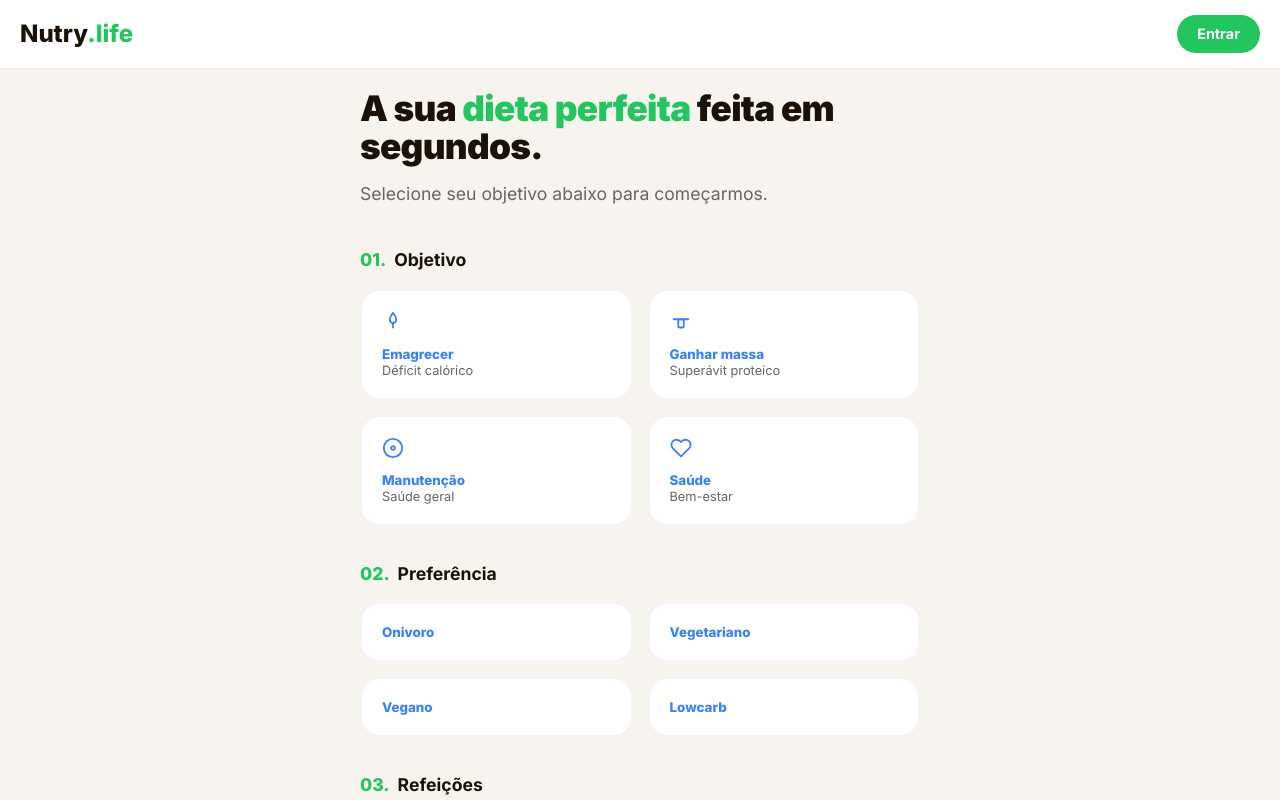
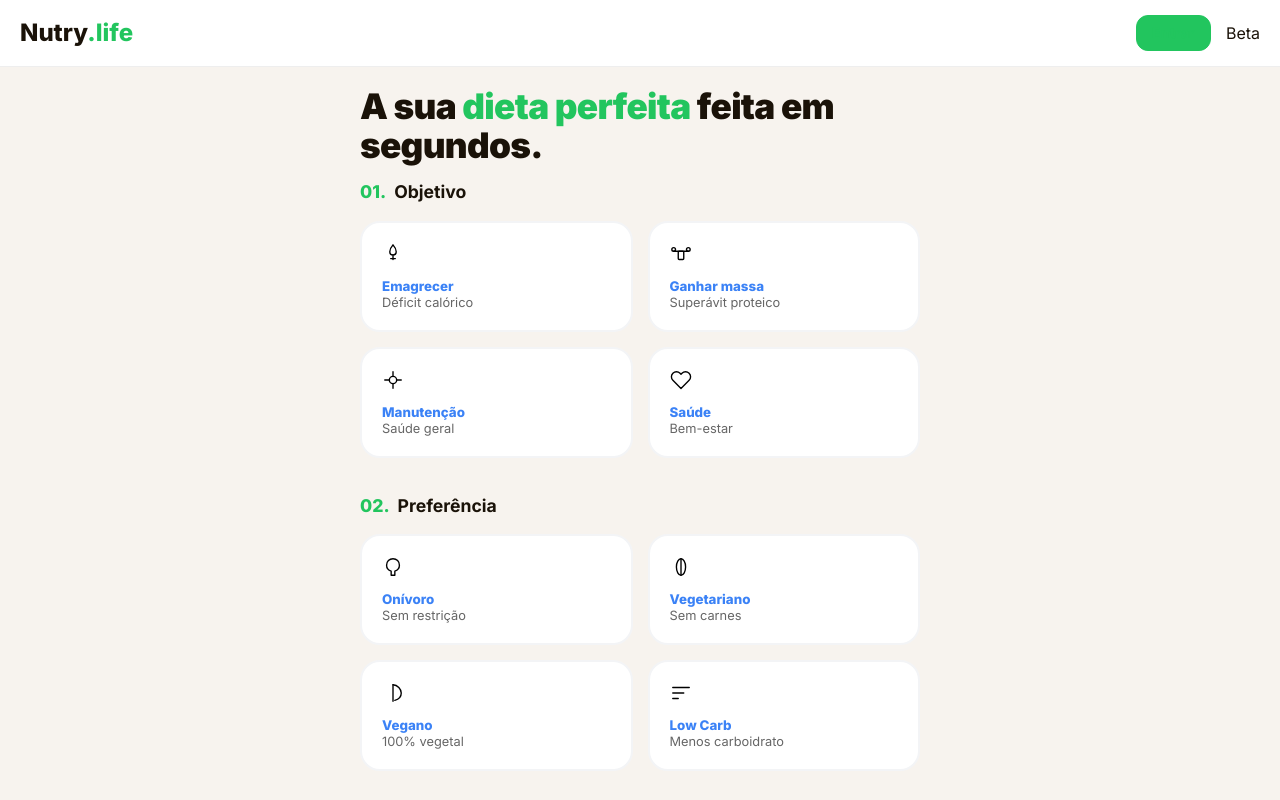
Before and after one commit to elevanceseguros/Nutri, a Next.js app: page / in a window 1280 px wide. Shown: the top 800 px of the page. Built offline with nearby package versions, Linux system fonts and the light colour scheme; a web font is replaced by a local one.

Commit message:
Update page.tsx

```diff
--- a/src/app/page.tsx
+++ b/src/app/page.tsx
@@ -4,68 +4,108 @@ import React, { useState, useEffect } from "react";
 import { supabase } from "../lib/supabase";
 import styles from "./page.module.css";
 
-// --- TIPAGENS ---
+// --- TIPAGENS ORIGINAIS ---
 type Objetivo = "emagrecer" | "massa" | "manutencao" | "saude";
 type Dieta = "onivoro" | "vegetariano" | "vegano" | "lowcarb";
 type Screen = "onboarding" | "loading" | "plan";
 type ModalType = "swap" | "new" | null;
+type BillingType = "mensal" | "anual";
 
-// --- ÍCONES ---
-const IcoSwap = () => (
-  <svg width="14" height="14" viewBox="0 0 24 24" fill="none" stroke="currentColor" strokeWidth="2.5" strokeLinecap="round" strokeLinejoin="round">
-    <path d="m7 21-4-4 4-4"/><path d="M3 17h18"/><path d="m17 3 4 4-4 4"/><path d="M21 7H3"/>
-  </svg>
-);
-function IcoEmagrecer() { return <svg width="22" height="22" viewBox="0 0 24 24" fill="none" stroke="#3b82f6" strokeWidth="2" strokeLinecap="round" strokeLinejoin="round"><path d="M12 2c0 0-3.5 4-3.5 7.5a3.5 3.5 0 007 0C15.5 6 12 2 12 2z"/><line x1="12" y1="13" x2="12" y2="18"/></svg>; }
-function IcoMassa() { return <svg width="22" height="22" viewBox="0 0 24 24" fill="none" stroke="#3b82f6" strokeWidth="2" strokeLinecap="round" strokeLinejoin="round"><rect x="9" y="9" width="6" height="9" rx="1"/><line x1="4" y1="9" x2="20" y2="9"/></svg>; }
-function IcoManutencao() { return <svg width="22" height="22" viewBox="0 0 24 24" fill="none" stroke="#3b82f6" strokeWidth="2" strokeLinecap="round" strokeLinejoin="round"><circle cx="12" cy="12" r="10"/><circle cx="12" cy="12" r="2"/></svg>; }
-function IcoSaude() { return <svg width="22" height="22" viewBox="0 0 24 24" fill="none" stroke="#3b82f6" strokeWidth="2" strokeLinecap="round" strokeLinejoin="round"><path d="M20.84 4.61a5.5 5.5 0 00-7.78 0L12 5.67l-1.06-1.06a5.5 5.5 0 00-7.78 7.78l1.06 1.06L12 21.23l7.78-7.78 1.06-1.06a5.5 5.5 0 000-7.78z"/></svg>; }
+interface Ingrediente { item: string; substituto: string; }
+interface Refeicao {
+  nome: string; horario: string; prato: string;
+  descricao: string; ingredientes: Ingrediente[]; preparo: string[];
+  foto_url?: string;
+  calorias: number; proteinas_g: number; carboidratos_g: number; gorduras_g: number;
+}
+interface Plano {
+  titulo: string; subtitulo: string; calorias_totais: number;
+  proteinas_g: number; carboidratos_g: number; gorduras_g: number;
+  dica_do_dia: string; refeicoes: Refeicao[];
+}
+
+// --- TODOS OS SEUS ÍCONES ORIGINAIS (RESTORED) ---
+function IcoEmagrecer() { return <svg width="22" height="22" viewBox="0 0 24 24" fill="none" stroke="currentColor" strokeWidth="1.5" strokeLinecap="round" strokeLinejoin="round"><path d="M12 2c0 0-3.5 4-3.5 7.5a3.5 3.5 0 007 0C15.5 6 12 2 12 2z"/><line x1="12" y1="13" x2="12" y2="18"/><line x1="9.5" y1="17" x2="14.5" y2="17"/></svg>; }
+function IcoMassa() { return <svg width="22" height="22" viewBox="0 0 24 24" fill="none" stroke="currentColor" strokeWidth="1.5" strokeLinecap="round" strokeLinejoin="round"><rect x="9" y="9" width="6" height="9" rx="1"/><line x1="4" y1="9" x2="20" y2="9"/><circle cx="4" cy="7" r="2"/><circle cx="20" cy="7" r="2"/></svg>; }
+function IcoManutencao() { return <svg width="22" height="22" viewBox="0 0 24 24" fill="none" stroke="currentColor" strokeWidth="1.5" strokeLinecap="round" strokeLinejoin="round"><circle cx="12" cy="12" r="4"/><line x1="12" y1="3" x2="12" y2="8"/><line x1="12" y1="16" x2="12" y2="21"/><line x1="3" y1="12" x2="8" y2="12"/><line x1="16" y1="12" x2="21" y2="12"/></svg>; }
+function IcoSaude() { return <svg width="22" height="22" viewBox="0 0 24 24" fill="none" stroke="currentColor" strokeWidth="1.5" strokeLinecap="round" strokeLinejoin="round"><path d="M20.84 4.61a5.5 5.5 0 00-7.78 0L12 5.67l-1.06-1.06a5.5 5.5 0 00-7.78 7.78l1.06 1.06L12 21.23l7.78-7.78 1.06-1.06a5.5 5.5 0 000-7.78z"/></svg>; }
+function IcoOnivoro() { return <svg width="22" height="22" viewBox="0 0 24 24" fill="none" stroke="currentColor" strokeWidth="1.5" strokeLinecap="round" strokeLinejoin="round"><path d="M12 3c-4 0-7 3-7 7 0 3 2 5.5 5 6.5V21h4v-4.5c3-1 5-3.5 5-6.5 0-4-3-7-7-7z"/></svg>; }
+function IcoVegetariano() { return <svg width="22" height="22" viewBox="0 0 24 24" fill="none" stroke="currentColor" strokeWidth="1.5" strokeLinecap="round" strokeLinejoin="round"><ellipse cx="12" cy="12" rx="5" ry="9"/><line x1="12" y1="3" x2="12" y2="21"/></svg>; }
+function IcoVegano() { return <svg width="22" height="22" viewBox="0 0 24 24" fill="none" stroke="currentColor" strokeWidth="1.5" strokeLinecap="round" strokeLinejoin="round"><path d="M12 3c5 0 9 5 9 9 0 4-3 7-7 8"/><line x1="12" y1="3" x2="12" y2="21"/></svg>; }
+function IcoLowCarb() { return <svg width="22" height="22" viewBox="0 0 24 24" fill="none" stroke="currentColor" strokeWidth="1.5" strokeLinecap="round" strokeLinejoin="round"><line x1="3" y1="6" x2="21" y2="6"/><line x1="3" y1="12" x2="15" y2="12"/><line x1="3" y1="18" x2="9" y2="18"/></svg>; }
+
+// --- DADOS ORIGINAIS ---
+const OBJETIVOS = [
+  { v: "emagrecer" as Objetivo, ic: IcoEmagrecer, lb: "Emagrecer", sub: "Déficit calórico" },
+  { v: "massa" as Objetivo, ic: IcoMassa, lb: "Ganhar massa", sub: "Superávit proteico" },
+  { v: "manutencao" as Objetivo, ic: IcoManutencao, lb: "Manutenção", sub: "Saúde geral" },
+  { v: "saude" as Objetivo, ic: IcoSaude, lb: "Saúde", sub: "Bem-estar" },
+];
+
+const DIETAS = [
+  { v: "onivoro" as Dieta, ic: IcoOnivoro, lb: "Onívoro", sub: "Sem restrição" },
+  { v: "vegetariano" as Dieta, ic: IcoVegetariano, lb: "Vegetariano", sub: "Sem carnes" },
+  { v: "vegano" as Dieta, ic: IcoVegano, lb: "Vegano", sub: "100% vegetal" },
+  { v: "lowcarb" as Dieta, ic: IcoLowCarb, lb: "Low Carb", sub: "Menos carboidrato" },
+];
+
+const MEAL_OPTIONS = [
+  { v: 1, sub: "Jejum Extremo" }, { v: 2, sub: "Jejum 16h" }, { v: 3, sub: "Padrão Diário" }, { v: 4, sub: "Com Lanchinhos" }, { v: 5, sub: "A cada 3 horas" }
+];
 
 export default function Home() {
   const [user, setUser] = useState<any>(null);
   const [isPro, setIsPro] = useState(false);
+
   const [objetivo, setObjetivo] = useState<Objetivo | null>(null);
   const [dieta, setDieta] = useState<Dieta | null>(null);
   const [refeicoes, setRefeicoes] = useState<number | null>(null);
   const [screen, setScreen] = useState<Screen>("onboarding");
-  const [plano, setPlano] = useState<any>(null);
+  const [plano, setPlano] = useState<Plano | null>(null);
   const [openMeal, setOpenMeal] = useState<number>(0);
   const [modalType, setModalType] = useState<ModalType>(null);
+  const [billing, setBilling] = useState<BillingType>("anual");
 
   useEffect(() => {
-    supabase.auth.getSession().then(({ data: { session } }) => {
+    const checkAuth = async () => {
+      const { data: { session } } = await supabase.auth.getSession();
       if (session?.user) {
         setUser(session.user);
-        supabase.from("profiles").select("plano").eq("id", session.user.id).single()
-          .then(({ data }) => { if (data?.plano === "pro") setIsPro(true); });
+        const { data: perfil } = await supabase.from("profiles").select("plano").eq("id", session.user.id).single();
+        if (perfil?.plano === "pro") setIsPro(true);
       }
-    });
+    };
+    checkAuth();
   }, []);
 
   async function gerarPlano() {
     if (!objetivo || !dieta || !refeicoes) return;
     setScreen("loading");
-    setTimeout(() => {
-      setPlano({
-        titulo: "Emagrecimento",
-        refeicoes: [
-          { nome: "Almoço Principal", prato: "Frango Grelhado com Brócolis e Ovos Mexidos", calorias: 1500, ingredientes: [{item: "300g peito de frango"}, {item: "400g brócolis"}, {item: "3 ovos mexidos"}] }
-        ]
+    try {
+      const res = await fetch("/api/plano", {
+        method: "POST",
+        headers: { "Content-Type": "application/json" },
+        body: JSON.stringify({ objetivo, dieta, refeicoes }),
       });
+      const data = await res.json();
+      setPlano(data);
       setScreen("plan");
-    }, 2000);
+    } catch (err) {
+      setScreen("onboarding");
+    }
   }
 
   return (
-    <>
+    <div className={styles.container}>
       <header className={styles.header}>
         <div className={styles.logo}>Nutry<span className={styles.logoAccent}>.life</span></div>
-        <div style={{ display: 'flex', gap: '10px', alignItems: 'center' }}>
+        <div style={{ display: 'flex', gap: '15px', alignItems: 'center' }}>
           {user ? (
             <button onClick={() => supabase.auth.signOut().then(() => window.location.reload())} className={styles.swapBtn}>Sair</button>
           ) : (
-            <a href="/login" className={styles.btnEntrar}>Entrar</a>
+            <a href="/login" className={styles.btnEntrar} style={{border: '1.5px solid #22c55e', padding: '6px 15px', borderRadius: '12px', textDecoration: 'none', color: '#22c55e', fontWeight: '700'}}>Entrar</a>
           )}
+          <div className={styles.badge}>Beta</div>
         </div>
       </header>
 
@@ -73,32 +113,28 @@ export default function Home() {
         {screen === "onboarding" && (
           <div className="fade-up">
             <h1 className={styles.heroTitle}>A sua <em className={styles.heroEm}>dieta perfeita</em> feita em segundos.</h1>
-            <p className={styles.heroSub}>Selecione seu objetivo abaixo para começarmos.</p>
 
             <div className={styles.qBlock}>
               <div className={styles.qLabelRow}><span className={styles.qNum}>01.</span> <span className={styles.qLabel}>Objetivo</span></div>
               <div className={styles.qGrid}>
-                <button className={`${styles.qBtn} ${objetivo === "emagrecer" ? styles.qBtnActive : ""}`} onClick={() => setObjetivo("emagrecer")}>
-                  <IcoEmagrecer /><span className={styles.qBtnLabel}>Emagrecer</span><span className={styles.qBtnSub}>Déficit calórico</span>
-                </button>
-                <button className={`${styles.qBtn} ${objetivo === "massa" ? styles.qBtnActive : ""}`} onClick={() => setObjetivo("massa")}>
-                  <IcoMassa /><span className={styles.qBtnLabel}>Ganhar massa</span><span className={styles.qBtnSub}>Superávit proteico</span>
-                </button>
-                <button className={`${styles.qBtn} ${objetivo === "manutencao" ? styles.qBtnActive : ""}`} onClick={() => setObjetivo("manutencao")}>
-                  <IcoManutencao /><span className={styles.qBtnLabel}>Manutenção</span><span className={styles.qBtnSub}>Saúde geral</span>
-                </button>
-                <button className={`${styles.qBtn} ${objetivo === "saude" ? styles.qBtnActive : ""}`} onClick={() => setObjetivo("saude")}>
-                  <IcoSaude /><span className={styles.qBtnLabel}>Saúde</span><span className={styles.qBtnSub}>Bem-estar</span>
-                </button>
+                {OBJETIVOS.map(({ v, ic: Ic, lb, sub }) => (
+                  <button key={v} className={`${styles.qBtn} ${objetivo === v ? styles.qBtnActive : ""}`} onClick={() => setObjetivo(v)}>
+                    <span className={styles.qBtnIcon}><Ic /></span>
+                    <span className={styles.qBtnLabel}>{lb}</span>
+                    <span className={styles.qBtnSub}>{sub}</span>
+                  </button>
+                ))}
               </div>
             </div>
 
             <div className={styles.qBlock}>
               <div className={styles.qLabelRow}><span className={styles.qNum}>02.</span> <span className={styles.qLabel}>Preferência</span></div>
               <div className={styles.qGrid}>
-                {["Onivoro", "Vegetariano", "Vegano", "Lowcarb"].map((v) => (
-                  <button key={v} className={`${styles.qBtn} ${dieta === v.toLowerCase() ? styles.qBtnActive : ""}`} onClick={() => setDieta(v.toLowerCase() as Dieta)}>
-                    <span className={styles.qBtnLabel} style={{marginTop: 0}}>{v}</span>
+                {DIETAS.map(({ v, ic: Ic, lb, sub }) => (
+                  <button key={v} className={`${styles.qBtn} ${dieta === v ? styles.qBtnActive : ""}`} onClick={() => setDieta(v)}>
+                    <span className={styles.qBtnIcon}><Ic /></span>
+                    <span className={styles.qBtnLabel}>{lb}</span>
+                    <span className={styles.qBtnSub}>{sub}</span>
                   </button>
                 ))}
               </div>
@@ -107,48 +143,43 @@ export default function Home() {
             <div className={styles.qBlock}>
               <div className={styles.qLabelRow}><span className={styles.qNum}>03.</span> <span className={styles.qLabel}>Refeições</span></div>
               <div className={styles.mealsGrid}>
-                {[1, 2, 3, 4, 5].map((v) => (
+                {MEAL_OPTIONS.map(({ v, sub }) => (
                   <button key={v} className={`${styles.mealBtn} ${refeicoes === v ? styles.qBtnActive : ""}`} onClick={() => setRefeicoes(v)}>
                     <span className={styles.mealNum}>{v}</span>
-                    <span className={styles.mealSub}>{v === 1 ? "Jejum" : v === 3 ? "Padrão" : "Diário"}</span>
+                    <span className={styles.mealSub}>{sub}</span>
                   </button>
                 ))}
               </div>
             </div>
 
-            <button className={`${styles.btnPrimary} ${!objetivo || !dieta || !refeicoes ? styles.btnDisabled : ""}`} disabled={!objetivo || !dieta || !refeicoes} onClick={gerarPlano}>
-              Gerar meu plano
-            </button>
+            <button className={`${styles.btnPrimary} ${(!objetivo || !dieta || !refeicoes) ? styles.btnDisabled : ""}`} disabled={!objetivo || !dieta || !refeicoes} onClick={gerarPlano}>Gerar meu plano</button>
           </div>
         )}
 
-        {screen === "loading" && <div className={styles.loadWrap}><div className={styles.spinner} /><h2>Gerando seu plano...</h2></div>}
+        {screen === "loading" && <div className={styles.loadWrap}><div className={styles.spinner} /><h2>IA montando seu plano...</h2></div>}
 
         {screen === "plan" && plano && (
           <div className="fade-up">
             <h1 className={styles.planTitle}>{plano.titulo}</h1>
-            <p className={styles.planSub}>Uma refeição completa e nutritiva para HOJE</p>
-
-            {plano.refeicoes.map((r: any, i: number) => (
+            {plano.refeicoes.map((r, i) => (
               <div key={i} className={styles.mealCard}>
                 <div className={styles.mealHead} onClick={() => setOpenMeal(openMeal === i ? -1 : i)}>
                   <div className={styles.mealInfo}>
                     <span className={styles.mealCategory}>{r.nome}</span>
                     <h3 className={styles.mealDishTitle}>{r.prato}</h3>
                   </div>
-                  <div className={styles.mealKcalBadge}>
-                    <strong>{r.calorias}</strong><span>kcal</span>
-                  </div>
+                  <div className={styles.mealKcalBadge}><strong>{r.calorias}</strong><span>kcal</span></div>
                 </div>
                 {openMeal === i && (
                   <div className={styles.mealBody}>
                     <div className={styles.sectionLabel}>INGREDIENTES</div>
                     <ul className={styles.ingList}>
-                      {r.ingredients.map((ing: any, j: number) => (
+                      {r.ingredientes.map((ing, j) => (
                         <li key={j} className={styles.ingItem}>
-                          <div className={styles.ingLeft}>{ing.item}</div>
+                          <div className={styles.ingLeft}><span className={styles.dot} />{ing.item}</div>
                           <button className={styles.swapBtn} onClick={() => !isPro && setModalType("swap")}>
-                            <IcoSwap /> substituir
+                            <svg width="14" height="14" viewBox="0 0 24 24" fill="none" stroke="currentColor" strokeWidth="2.5"><path d="m7 21-4-4 4-4"/><path d="M3 17h18"/><path d="m17 3 4 4-4 4"/><path d="M21 7H3"/></svg>
+                            substituir
                           </button>
                         </li>
                       ))}
@@ -157,9 +188,30 @@ export default function Home() {
                 )}
               </div>
             ))}
+            {!isPro && (
+              <div className={styles.premiumBanner}>
+                <h3>Alcance seus objetivos mais rápido 🚀</h3>
+                <div className={styles.billingToggle}>
+                  <button className={`${styles.toggleBtn} ${billing === "mensal" ? styles.toggleBtnActive : ""}`} onClick={() => setBilling("mensal")}>Mensal</button>
+                  <button className={`${styles.toggleBtn} ${billing === "anual" ? styles.toggleBtnActive : ""}`} onClick={() => setBilling("anual")}>Anual</button>
+                </div>
+                <div className={styles.premiumPrice}>R$ {billing === "anual" ? "9,99" : "19,97"}/mês</div>
+                <a href={billing === "anual" ? "https://pay.cakto.com.br/bv6bu58" : "https://pay.cakto.com.br/3763j6f_853173"} className={styles.premiumBtn}>Assinar Nutry.life Pro</a>
+              </div>
+            )}
           </div>
         )}
       </main>
-    </>
+
+      {modalType && (
+        <div className={styles.modalOverlay} onClick={() => setModalType(null)}>
+          <div className={styles.modalContent}>
+            <h2>Recurso Premium 🔒</h2>
+            <p>Substituir ingredientes é uma função exclusiva do plano PRO.</p>
+            <button className={styles.btnPrimary} onClick={() => setModalType(null)}>Entendi</button>
+          </div>
+        </div>
+      )}
+    </div>
   );
 }
```
